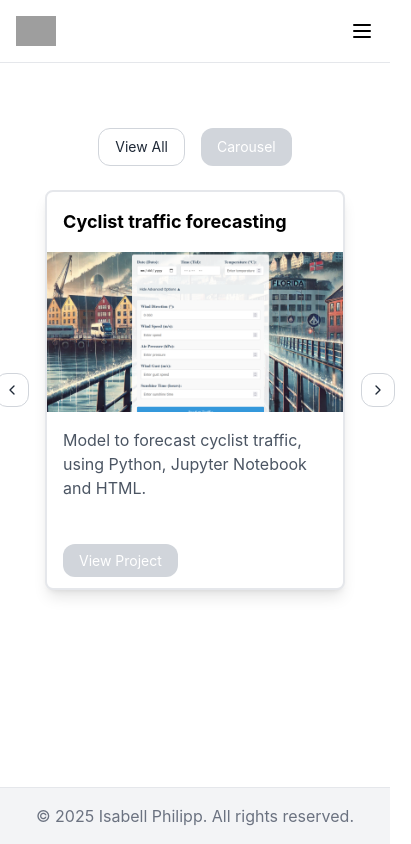
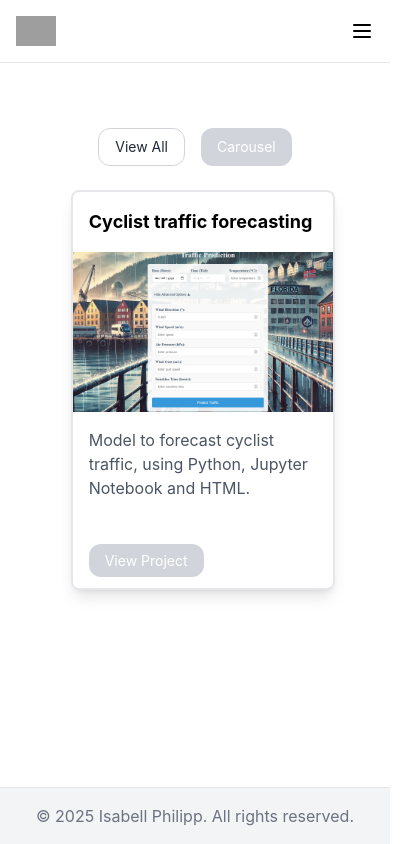
Before and after one commit to iph002/portfoliowebsite, a Next.js app: page /portfolio in a window 390 px wide. Shown: the whole page, 411 px wide, since content can reach past the window. Built offline with nearby package versions, Linux system fonts and the light colour scheme; grey boxes are pictures that could not be loaded.

Commit message:
Change Portfolio Setup to better fit mobile version

```diff
--- a/app/components/project-card.tsx
+++ b/app/components/project-card.tsx
@@ -12,7 +12,7 @@ interface ProjectCardProps {
 
 export default function ProjectCard({ title, description, link, image }: ProjectCardProps) {
   return (
-    <Card className="w-[300px] h-[400px] flex flex-col"> {/* Fixed height and witdh*/}
+    <Card className="w-full max-w-[300px] h-[400px] sm:max-w-[250px] lg:max-w-[300px] flex flex-col"> {/* Responsive sizes */}
       <CardHeader>
         <CardTitle className="truncate">{title}</CardTitle> {/* Truncate long titles */}
       </CardHeader>
--- a/app/portfolio/page.tsx
+++ b/app/portfolio/page.tsx
@@ -1,9 +1,10 @@
 "use client"
 
-import { useState } from "react"
+import { useState, useEffect } from "react"
 import ProjectCard from "../components/project-card"
 import { Button } from "../components/ui/button"
 import { ChevronLeft, ChevronRight } from "lucide-react"
+import { useSwipeable } from "react-swipeable"
 
 const projects = [
   {
@@ -18,42 +19,112 @@ const projects = [
     link: "https://github.com/iph002/Rodent-Reboot",
     image: "/images/rodentreboot.png",
   },
-  { title: "Portfolio Website",
+  {
+    title: "Portfolio Website",
     description: "Portfolio Website using HTML, Typescript and React.",
     link: "https://github.com/iph002/portfoliowebsite",
-    image: "/images/PortfolioWebsiteCardImage.png",},
+    image: "/images/PortfolioWebsiteCardImage.png",
+  },
 ]
 
 export default function Portfolio() {
   const [currentIndex, setCurrentIndex] = useState(0)
   const [viewMode, setViewMode] = useState<"carousel" | "grid">("carousel")
+  const [isCompact, setIsCompact] = useState(false)
 
   const nextProject = () => setCurrentIndex((prevIndex) => (prevIndex + 1) % projects.length)
   const prevProject = () => setCurrentIndex((prevIndex) => (prevIndex - 1 + projects.length) % projects.length)
 
+  const handlers = useSwipeable({
+    onSwipedLeft: nextProject,
+    onSwipedRight: prevProject,
+    preventScrollOnSwipe: true,
+    trackMouse: true,
+  })
+
+  // Detect when the screen is too narrow for the buttons
+  const updateLayout = () => {
+    const carouselContainer = document.getElementById("carousel-container")
+    const cardElement = document.getElementById("current-card")
+    const buttonWidth = 8
+
+
+    if (carouselContainer && cardElement) {
+      const containerWidth = carouselContainer.offsetWidth
+      const cardWidth = cardElement.offsetWidth
+      const totalWidth = cardWidth + 2 * (buttonWidth)
+
+      // Check if the buttons and card fit within the container
+      setIsCompact(totalWidth > containerWidth)
+    }
+  }
+
+  // Add a resize listener to dynamically adjust layout
+  useEffect(() => {
+    window.addEventListener("resize", updateLayout)
+    updateLayout() // Initial check
+    return () => window.removeEventListener("resize", updateLayout)
+  }, [])
+
   return (
     <div className="max-w-7xl mx-auto p-4">
       <div className="mb-6 flex justify-center">
+        {/* Toggle View Mode Buttons */}
         <Button variant={viewMode === "grid" ? "solid" : "outline"} onClick={() => setViewMode("grid")}>
           View All
         </Button>
-        <Button variant={viewMode === "carousel" ? "solid" : "outline"} onClick={() => setViewMode("carousel")} className="ml-4">
+        <Button
+          variant={viewMode === "carousel" ? "solid" : "outline"}
+          onClick={() => setViewMode("carousel")}
+          className="ml-4"
+        >
           Carousel
         </Button>
       </div>
 
       {viewMode === "carousel" ? (
-        <div className="flex items-center space-x-4">
-          <Button onClick={prevProject} variant="outline" size="icon">
+        <div
+          {...handlers}
+          id="carousel-container"
+          className="flex items-center justify-center w-full space-x-4 px-4"
+        >
+          {/* Previous Button */}
+          {!isCompact && (
+            <Button
+              onClick={prevProject}
+              variant="outline"
+              size="icon"
+              className="hidden sm:block"
+            >
               <ChevronLeft className="h-4 w-4" />
             </Button>
+          )}
+
+          {/* Project Card */}
+          <div
+            id="current-card"
+            className={`w-full max-w-[90%] sm:max-w-[600px] ${
+              isCompact ? "mx-auto" : ""
+            }`}
+          >
             <ProjectCard {...projects[currentIndex]} />
-          <Button onClick={nextProject} variant="outline" size="icon">
+          </div>
+
+          {/* Next Button */}
+          {!isCompact && (
+            <Button
+              onClick={nextProject}
+              variant="outline"
+              size="icon"
+              className="hidden sm:block"
+            >
               <ChevronRight className="h-4 w-4" />
             </Button>
+          )}
         </div>
       ) : (
-        <div className="grid grid-cols-1 md:grid-cols-2 lg:grid-cols-3 gap-4">
+        <div className="grid grid-cols-1 md:grid-cols-2 lg:grid-cols-3 gap-6">
+          {/* Grid View */}
           {projects.map((project, index) => (
             <ProjectCard key={index} {...project} />
           ))}
--- a/package.json
+++ b/package.json
@@ -19,6 +19,7 @@
     "portfoliowebsite": "file:",
     "react": "^19.0.0",
     "react-dom": "^19.0.0",
+    "react-swipeable": "^7.0.2",
     "tailwind-merge": "^2.6.0"
   },
   "devDependencies": {
```
Also changed, not shown: 1 other file (tests, documents, lock files or other folders). Lines whose indentation alone changed are shown as unchanged.
